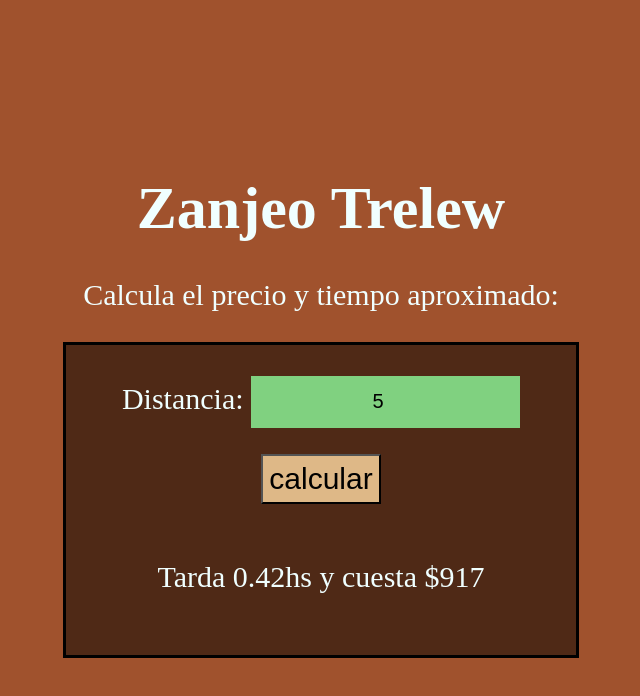
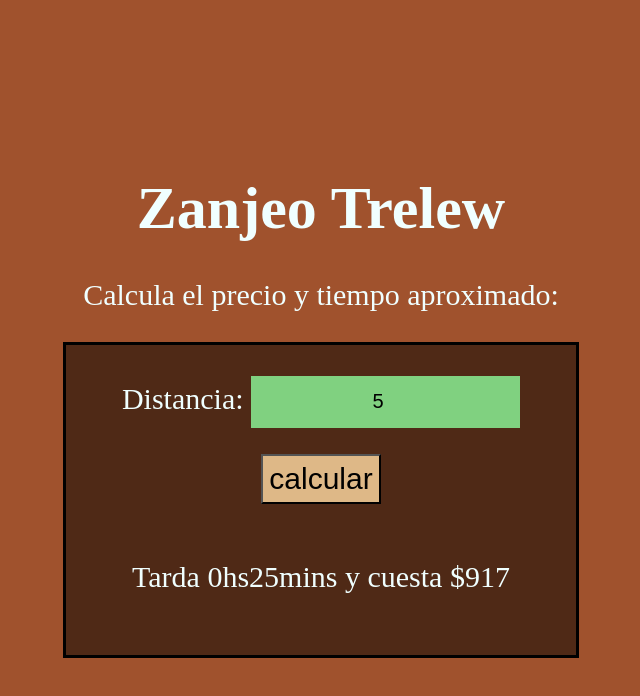
Before and after one commit to ElCaptus/ZanjeoTrelew, a plain HTML site: page index.html in a window 1280 px wide. Both pictures are taken after typing "5" into the empty fields and a click on the button "calcular". Shown: the whole page, without its empty margins (332-972 px from the left). Drawn offline with Linux system fonts and the light colour scheme.

Commit message:
Actualizacion vista de tiempo

```diff
--- a/index.html
+++ b/index.html
@@ -80,9 +80,16 @@
   <script>
     function calcular(dato){
       if(dato){
-        const horas = Number(dato)/12
+        let horas = Number(dato)/12
         const precio = horas * 2200
-        return {precio,horas}
+        let minutos = horas*60
+        horas = 0
+        while (minutos > 60){
+          horas ++
+          minutos -= 60
+        }
+        minutos = Math.round(minutos)
+        return {precio,horas,minutos}
       }
       else {
         return {precio:0,horas:0}
@@ -90,7 +97,7 @@
     }
     function calculo(){
       const result = calcular( Number(document.getElementById('dato').value))
-      const resultStr = `Tarda ${result.horas.toFixed(2)}hs y cuesta $${Math.round(result.precio)}`
+      const resultStr = `Tarda ${result.horas}hs${result.minutos}mins y cuesta $${Math.round(result.precio)}`
       document.getElementById('result').innerText = resultStr
     }
   </script>
```
